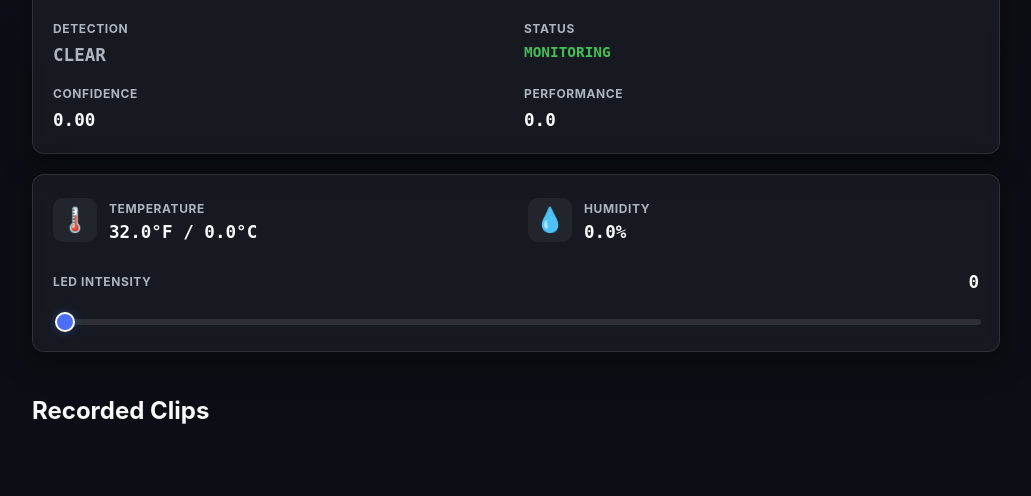
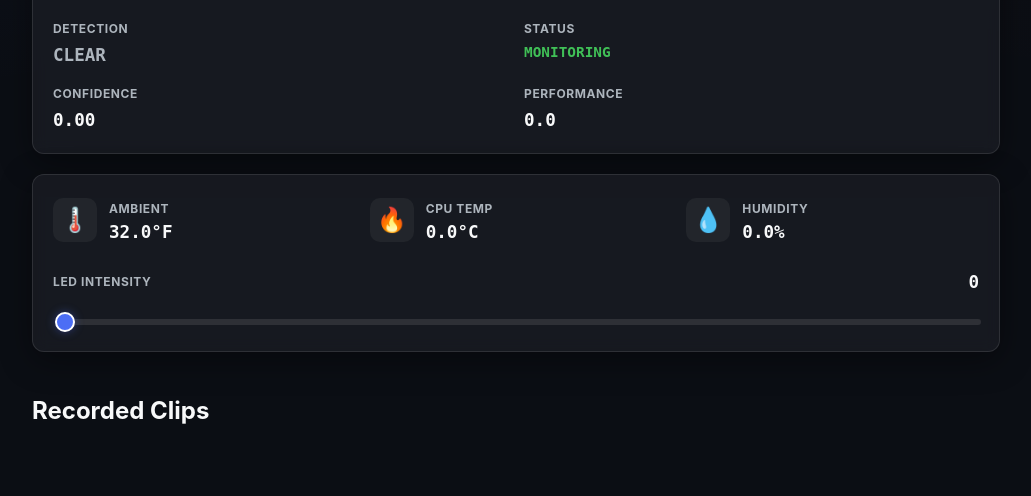
Before and after one commit to nlbutts/hangermon, a Flask app: page / in a window 1280 px wide. Shown: the part 837-1333 px from the top of the page, without its empty margins (124-1155 px from the left). Run offline with Flask 3, Linux system fonts and the light colour scheme; data that the repository does not hold is empty; some libraries are stand-ins or nearby versions.

Commit message:
More updates.

```diff
--- a/hangermon/service.py
+++ b/hangermon/service.py
@@ -38,6 +38,7 @@ class MonitorService:
             "temperature_c": 0.0,
             "temperature_f": 32.0,
             "humidity": 0.0,
+            "cpu_temp": 0.0,
             "led_intensity": 0,
             "last_clip": None,
             "last_updated": None,
@@ -46,12 +47,13 @@ class MonitorService:
         self._latest_jpeg: Optional[bytes] = None
         self._target_labels = set(self._cfg.yolo.target_labels) or {"person"}
         self._last_save_time: float = 0.0
+        self._last_prune_time: float = 0.0
 
     def start(self) -> None:
         if self._thread and self._thread.is_alive():
             return
         LOGGER.info("Starting monitor service")
-        catalog.prune_old(self._cfg.recording.base_dir, self._cfg.recording.retention_days)
+        self._prune_if_needed(force=True)
         self._camera.start()
         self._stop.clear()
         self._thread = threading.Thread(target=self._run, name="monitor-loop", daemon=True)
@@ -84,31 +86,39 @@ class MonitorService:
             if self._stop.is_set():
                 break
 
-            # JPEG for web streaming (always update, even during cooldown)
-            self._latest_jpeg = self._to_jpeg(frame.image)
-
-            # Sense HAT sensors
+            # 1. Status & Sensors
             sensor_data = sensehat.read_sensors()
-            self._status_update(sensor_data | {"led_intensity": sensehat.get_led_intensity()})
+            self._status_update(sensor_data | {
+                "led_intensity": sensehat.get_led_intensity(),
+                "cpu_temp": self._get_cpu_temp(),
+            })
+            self._prune_if_needed()
 
             # FPS tracking
             self._fps_window.append(time.time())
 
+            # 2. Inference & Annotations
             # Cooldown: skip YOLO inference until the pre-trigger buffer refills
-            cooldown = self._cfg.camera.pre_trigger_time + 5  # extra margin
+            cooldown = self._cfg.camera.pre_trigger_time + 5
             if time.time() - self._last_save_time < cooldown:
-                fps = self._compute_fps()
+                # Still update live stream with raw frame
+                self._latest_jpeg = self._to_jpeg(frame.image)
                 self._status_update({
                     "human_present": False,
-                    "fps": fps,
+                    "fps": self._compute_fps(),
                     "recording_state": "cooldown",
                     "last_updated": frame.timestamp,
                 })
                 continue
 
-            # YOLO inference on every frame
+            # Run YOLO on every frame (user requested removal of motion filter)
             detection = self._detector.detect(frame.image, None, None)
+
+            # Use annotated frame for the web UI
+            self._latest_jpeg = self._to_jpeg(detection.annotated_frame)
             self._handle_detection(frame.timestamp, detection, frame.image)
+
+
 
     def _handle_detection(self, timestamp: float, detection: DetectionResult, frame: np.ndarray) -> None:
         human_conf = 0.0
@@ -215,5 +225,21 @@ class MonitorService:
         success, buf = cv2.imencode(".jpg", frame)
         return buf.tobytes() if success else None
 
+    def _get_cpu_temp(self) -> float:
+        """Read RPi CPU temperature from sysfs."""
+        try:
+            with open("/sys/class/thermal/thermal_zone0/temp", "r") as f:
+                return round(int(f.read().strip()) / 1000.0, 1)
+        except Exception:
+            return 0.0
+
+    def _prune_if_needed(self, force: bool = False) -> None:
+        """Periodic background storage cleanup (every hour)."""
+        now = time.time()
+        if force or (now - self._last_prune_time > 3600):
+            self._last_prune_time = now
+            catalog.prune_old(self._cfg.recording.base_dir, self._cfg.recording.retention_days)
+
+
 
 __all__ = ["MonitorService"]
--- a/static/css/app.css
+++ b/static/css/app.css
@@ -40,8 +40,10 @@ header h1 {
   letter-spacing: -0.02em;
   background: linear-gradient(to right, #4c6ef5, #fa5252);
   -webkit-background-clip: text;
+  background-clip: text;
   -webkit-text-fill-color: transparent;
 }
+
 
 header p {
   margin: 0.25rem 0 0;
@@ -157,6 +159,12 @@ main {
   gap: 1.5rem;
 }
 
+.grid-3 {
+  display: grid;
+  grid-template-columns: repeat(3, 1fr);
+  gap: 1.5rem;
+}
+
 .env-item {
   display: flex;
   align-items: center;
@@ -175,8 +183,9 @@ main {
 }
 
 .full-width {
-  grid-column: span 2;
+  grid-column: 1 / -1;
 }
+
 
 .control-header {
   display: flex;
@@ -187,12 +196,14 @@ main {
 
 input[type="range"] {
   -webkit-appearance: none;
+  appearance: none;
   width: 100%;
   height: 6px;
   background: rgba(255,255,255,0.1);
   border-radius: 3px;
   outline: none;
 }
+
 
 input[type="range"]::-webkit-slider-thumb {
   -webkit-appearance: none;
--- a/static/js/app.js
+++ b/static/js/app.js
@@ -4,6 +4,7 @@ const fpsEl = document.getElementById("fps");
 const recordingStateEl = document.getElementById("recording-state");
 const recordingOverlay = document.getElementById("recording-overlay");
 const temperatureEl = document.getElementById("temperature");
+const cpuTempEl = document.getElementById("cpu-temp");
 const humidityEl = document.getElementById("humidity");
 const ledSlider = document.getElementById("led-slider");
 const ledValueEl = document.getElementById("led-value");
@@ -23,12 +24,13 @@ async function refreshStatus() {
 
     // Detections
     if (payload.human_present) {
-      presenceEl.textContent = "DETECTED";
+      presenceEl.textContent = "HUMAN";
       presenceEl.className = "badge-active value";
     } else {
       presenceEl.textContent = "CLEAR";
       presenceEl.className = "badge-idle value";
     }
+
 
     confidenceEl.textContent = payload.confidence?.toFixed(2) ?? "0.00";
     fpsEl.textContent = payload.fps?.toFixed(1) ?? "0.0";
@@ -46,11 +48,15 @@ async function refreshStatus() {
 
     // Sensors
     if (payload.temperature_f !== undefined) {
-      temperatureEl.textContent = `${payload.temperature_f.toFixed(1)}°F / ${payload.temperature_c.toFixed(1)}°C`;
+      temperatureEl.textContent = `${payload.temperature_f.toFixed(1)}°F`;
+    }
+    if (payload.cpu_temp !== undefined) {
+      cpuTempEl.textContent = `${payload.cpu_temp.toFixed(1)}°C`;
     }
     if (payload.humidity !== undefined) {
       humidityEl.textContent = payload.humidity.toFixed(1) + "%";
     }
+
 
     // Controls
     if (payload.led_intensity !== undefined && !ledSlider._userDragging) {
--- a/templates/index.html
+++ b/templates/index.html
@@ -39,12 +39,19 @@
         </div>
       </section>
 
-      <section id="env-section" class="card grid-2">
+      <section id="env-section" class="card grid-3">
         <div class="env-item">
           <span class="icon">🌡️</span>
           <div>
-            <span class="label">Temperature</span>
+            <span class="label">Ambient</span>
             <div id="temperature" class="value">--</div>
+          </div>
+        </div>
+        <div class="env-item">
+          <span class="icon">🔥</span>
+          <div>
+            <span class="label">CPU Temp</span>
+            <div id="cpu-temp" class="value">--</div>
           </div>
         </div>
         <div class="env-item">
@@ -64,6 +71,7 @@
         </div>
       </section>
 
+
       <section id="clips-section">
         <div class="section-header">
           <h2>Recorded Clips</h2>
```
